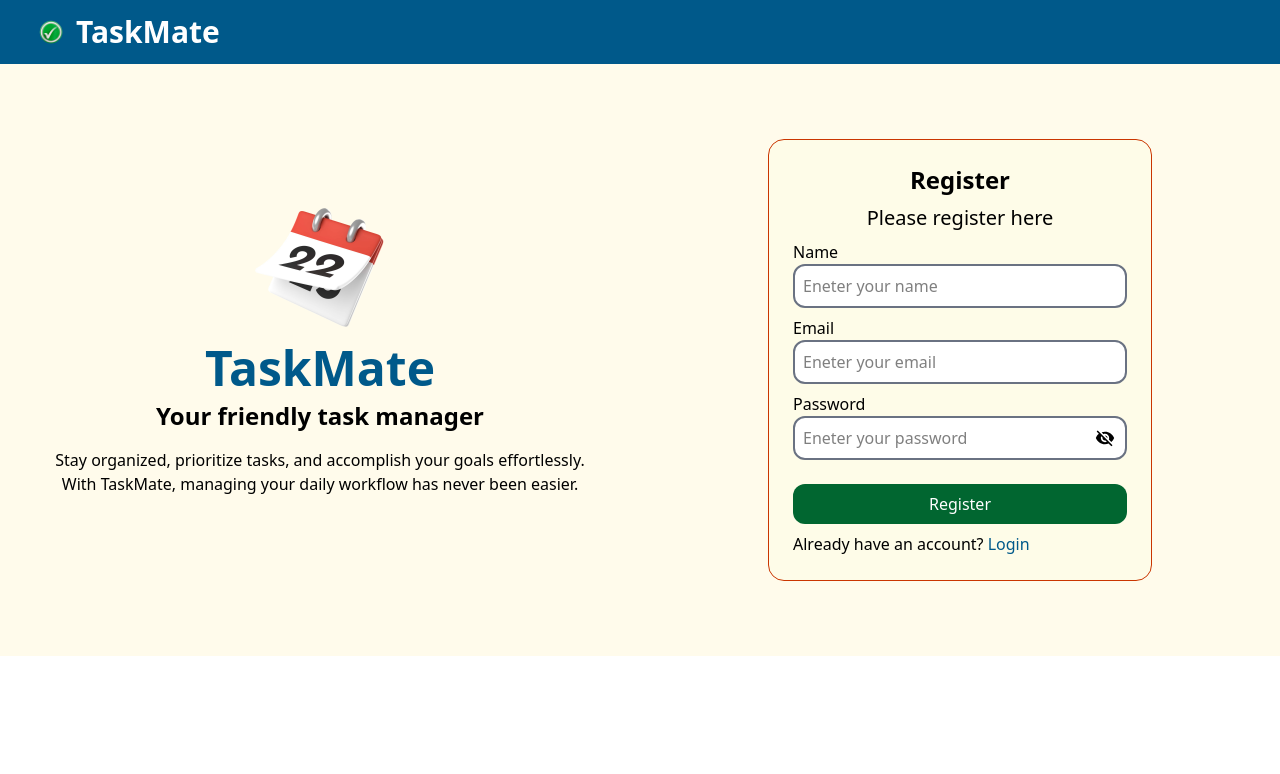
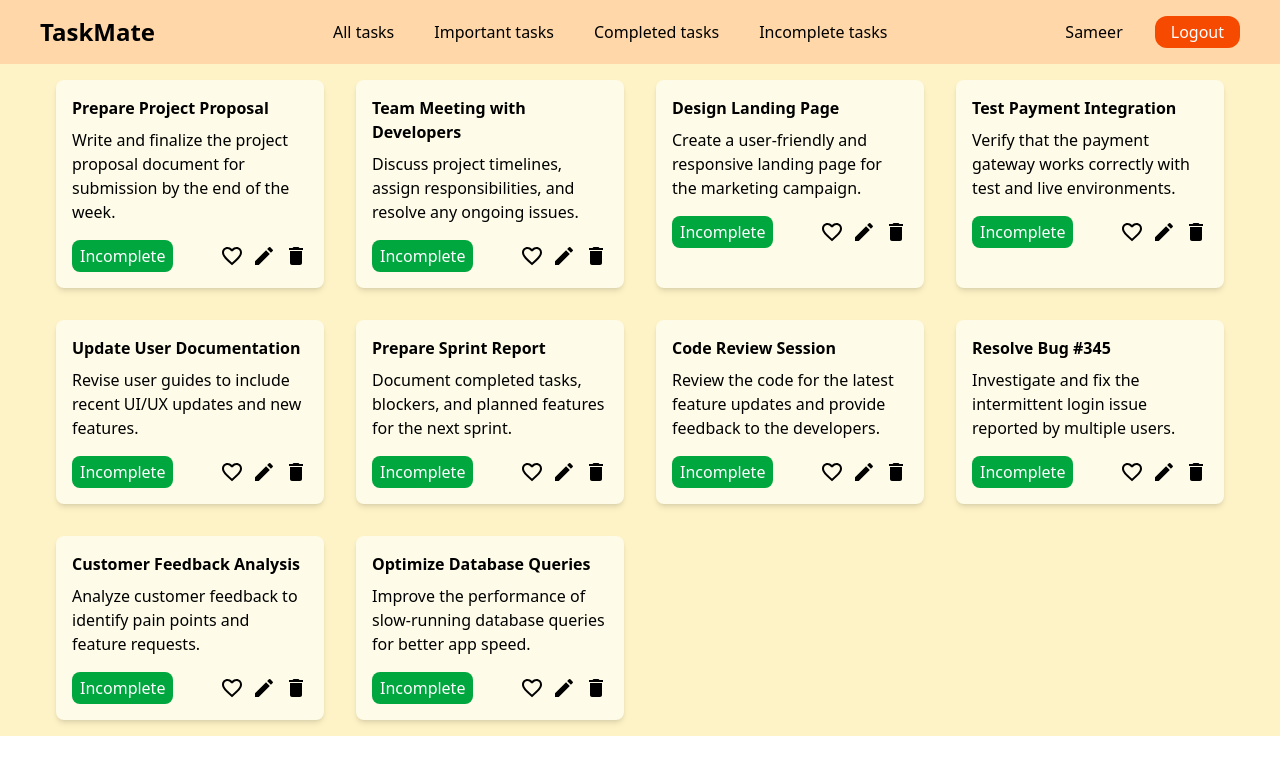
Before and after one commit to shravastee-thakur/TaskMate, a React (Vite) app in the folder Frontend/: page /tasks in a window 1280 px wide. Shown: the top 774 px of the page. Built offline with nearby package versions, Linux system fonts and the light colour scheme.

Commit message:
Tasks created

```diff
--- a/Frontend/package.json
+++ b/Frontend/package.json
@@ -18,6 +18,7 @@
     "axios": "^1.7.9",
     "react": "^18.3.1",
     "react-dom": "^18.3.1",
+    "react-router-dom": "^7.1.5",
     "tailwindcss": "^4.0.1"
   },
   "devDependencies": {
--- a/Frontend/src/App.jsx
+++ b/Frontend/src/App.jsx
@@ -1,10 +1,25 @@
 import React from "react";
 import Home from "./Pages/Home";
+import { BrowserRouter, Routes, Route } from "react-router";
+import Otp from "./Pages/Otp";
+import Tasks from "./Pages/Tasks";
+import ImportantTasks from "./Pages/ImportantTasks";
+import CompletedTasks from "./Pages/CompletedTasks";
+import IncompleteTasks from "./Pages/IncompleteTasks";
 
 function App() {
   return (
     <div className="h-screen">
-      <Home />
+      <BrowserRouter>
+        <Routes>
+          <Route path="/" element={<Home />} />
+          <Route path="/otp" element={<Otp />} />
+          <Route path="/tasks" element={<Tasks />} />
+          <Route path="/important" element={<ImportantTasks />} />
+          <Route path="/completed" element={<CompletedTasks />} />
+          <Route path="/incomplete" element={<IncompleteTasks />} />
+        </Routes>
+      </BrowserRouter>
     </div>
   );
 }
--- /dev/null
+++ b/Frontend/src/Components/Card.jsx
@@ -0,0 +1,90 @@
+import React from "react";
+import FavoriteBorderIcon from "@mui/icons-material/FavoriteBorder";
+import FavoriteIcon from "@mui/icons-material/Favorite";
+import EditIcon from "@mui/icons-material/Edit";
+import DeleteIcon from "@mui/icons-material/Delete";
+
+const Card = () => {
+  const tasks = [
+    {
+      title: "Prepare Project Proposal",
+      description:
+        "Write and finalize the project proposal document for submission by the end of the week.",
+    },
+    {
+      title: "Team Meeting with Developers",
+      description:
+        "Discuss project timelines, assign responsibilities, and resolve any ongoing issues.",
+    },
+    {
+      title: "Design Landing Page",
+      description:
+        "Create a user-friendly and responsive landing page for the marketing campaign.",
+    },
+    {
+      title: "Test Payment Integration",
+      description:
+        "Verify that the payment gateway works correctly with test and live environments.",
+    },
+    {
+      title: "Update User Documentation",
+      description:
+        "Revise user guides to include recent UI/UX updates and new features.",
+    },
+    {
+      title: "Prepare Sprint Report",
+      description:
+        "Document completed tasks, blockers, and planned features for the next sprint.",
+    },
+    {
+      title: "Code Review Session",
+      description:
+        "Review the code for the latest feature updates and provide feedback to the developers.",
+    },
+    {
+      title: "Resolve Bug #345",
+      description:
+        "Investigate and fix the intermittent login issue reported by multiple users.",
+    },
+    {
+      title: "Customer Feedback Analysis",
+      description:
+        "Analyze customer feedback to identify pain points and feature requests.",
+    },
+    {
+      title: "Optimize Database Queries",
+      description:
+        "Improve the performance of slow-running database queries for better app speed.",
+    },
+  ];
+
+  return (
+    <div className="grid grid-cols-4 gap-8 p-4">
+      {tasks &&
+        tasks.map((task, index) => {
+          return (
+            <div key={index} className="bg-yellow-50 p-4 rounded-lg shadow-md">
+              <h3 className="font-bold pb-2">{task.title}</h3>
+              <p>{task.description}</p>
+              <div className="flex justify-between items-center mt-4">
+                <div>
+                  <button className="bg-green-600 text-white rounded-lg px-2 py-1">
+                    Incomplete
+                  </button>
+                </div>
+
+                <div className="flex gap-2 items-center">
+                  <FavoriteBorderIcon />
+                  {/* <FavoriteIcon /> */}
+                  <EditIcon />
+                  <DeleteIcon />
+                </div>
+              </div>
+            </div>
+          );
+        })}
+    </div>
+  );
+};
+
+export default Card;
--- a/Frontend/src/Components/Header.jsx
+++ b/Frontend/src/Components/Header.jsx
@@ -2,9 +2,11 @@ import React, { useState } from "react";
 import VisibilityIcon from "@mui/icons-material/Visibility";
 import VisibilityOffIcon from "@mui/icons-material/VisibilityOff";
 import axios from "axios";
+import { useNavigate } from "react-router";
 
 const Header = () => {
-  const [state, setState] = useState("Login");
+  const Navigate = useNavigate();
+  const [isRegister, setiIsRegister] = useState(true);
   const [showPassword, setShowPassword] = useState(false);
 
   const [userDetails, setUserDetails] = useState({
@@ -13,7 +15,13 @@ const Header = () => {
     password: "",
   });
 
+  const [loginDetails, setLoginDetails] = useState({
+    email: "",
+    password: "",
+  });
+
   const handleChange = (e) => {
+    if (isRegister) {
       const { name, value } = e.target;
 
       setUserDetails({
@@ -21,32 +29,61 @@ const Header = () => {
         [name]: value,
       });
       console.log(userDetails);
+    } else {
+      const { name, value } = e.target;
+
+      setLoginDetails({
+        ...loginDetails,
+        [name]: value,
+      });
+      console.log(loginDetails);
+    }
   };
 
   const handleSubmit = async (e) => {
     e.preventDefault();
 
     try {
-      const res = await axios.post(
-        "http://localhost:3000/api/v1/user/signUp",
-        userDetails,
-        {
+      // endpoints
+      const endpoints = isRegister
+        ? "http://localhost:3000/api/v1/user/signUp"
+        : "http://localhost:3000/api/v1/user/login";
+
+      // payload
+      const payload = isRegister ? userDetails : loginDetails;
+
+      // send request
+      const res = await axios.post(endpoints, payload, {
         headers: {
           "Content-Type": "application/json",
         },
         withCredentials: true,
-        }
-      );
-
+      });
       console.log(res.data);
 
       if (res.data.success) {
-        alert("User created successfully");
+        alert(
+          isRegister
+            ? "User registered successfully"
+            : "User logged in successfully"
+        );
+        if (!isRegister) {
+          Navigate("/otp");
+        }
+
+        // clear fields
+        if (isRegister) {
           setUserDetails({
             name: "",
             email: "",
             password: "",
           });
+        } else {
+          setLoginDetails({
+            email: "",
+            password: "",
+          });
+        }
       }
     } catch (error) {
       alert(error.response.data.message);
@@ -74,12 +111,12 @@ const Header = () => {
             className="p-6 border rounded-2xl bg-yellow-50 border-orange-700"
           >
             <h1 className="text-2xl font-bold text-center">
-              {state ? "Register" : "Login"}
+              {isRegister ? "Register" : "Login"}
             </h1>
             <p className="text-xl text-center mt-2">
-              {state ? "Please register here" : "Please login here"}
+              {isRegister ? "Please register here" : "Please login here"}
             </p>
-            {state && (
+            {isRegister && (
               <div className="flex flex-col mt-2">
                 <label>Name</label>
                 <input
@@ -102,7 +139,7 @@ const Header = () => {
                 type="email"
                 placeholder="Eneter your email"
                 name="email"
-                value={userDetails.email}
+                value={isRegister ? userDetails.email : loginDetails.email}
                 className="outline-none border-2  bg-white border-gray-500 rounded-xl p-2"
               />
             </div>
@@ -115,7 +152,9 @@ const Header = () => {
                 type={showPassword ? "text" : "password"}
                 placeholder="Eneter your password"
                 name="password"
-                value={userDetails.password}
+                value={
+                  isRegister ? userDetails.password : loginDetails.password
+                }
                 className="outline-none border-2  bg-white border-gray-500 rounded-xl p-2"
               />
               <div className="absolute top-8 right-3">
@@ -140,15 +179,17 @@ const Header = () => {
                 type="submit"
                 className="w-full mt-4 bg-green-800 text-white p-2 rounded-xl cursor-pointer"
               >
-                {state ? "Register" : "Login"}
+                {isRegister ? "Register" : "Login"}
               </button>
               <p className="mt-2">
-                {state ? "Already have an account?" : "Don't have an account?"}
+                {isRegister
+                  ? "Already have an account?"
+                  : "Don't have an account?"}
                 <span
-                  onClick={() => setState(!state)}
+                  onClick={() => setiIsRegister(!isRegister)}
                   className="text-sky-800 cursor-pointer"
                 >
-                  {state ? " Login" : " Register"}
+                  {isRegister ? " Login" : " Register"}
                 </span>
               </p>
             </div>
--- /dev/null
+++ b/Frontend/src/Components/TopBar.jsx
@@ -0,0 +1,49 @@
+import React from "react";
+import { NavLink } from "react-router-dom";
+
+const TopBar = () => {
+  const data = [
+    {
+      title: "All tasks",
+      link: "/tasks",
+    },
+    {
+      title: "Important tasks",
+      link: "/important",
+    },
+    {
+      title: "Completed tasks",
+      link: "/completed",
+    },
+    {
+      title: "Incomplete tasks",
+      link: "/incomplete",
+    },
+  ];
+  return (
+    <div className="flex justify-between px-10 py-4 bg-orange-200">
+      <div>
+        <NavLink to={"/tasks"}>
+          <h1 className="text-2xl font-bold">TaskMate</h1>
+        </NavLink>
+      </div>
+      <div className="flex gap-10 justify-evenly items-center">
+        {data.map((item, index) => {
+          return (
+            <NavLink key={index} to={item.link}>
+              {item.title}
+            </NavLink>
+          );
+        })}
+      </div>
+      <div className="flex gap-8 items-center">
+        <h3>Sameer</h3>
+        <button className="bg-orange-600 text-white px-4 py-1 rounded-xl">
+          Logout
+        </button>
+      </div>
+    </div>
+  );
+};
+
+export default TopBar;
--- /dev/null
+++ b/Frontend/src/Pages/CompletedTasks.jsx
@@ -0,0 +1,13 @@
+import React from "react";
+import TopBar from "../Components/TopBar";
+
+const CompletedTasks = () => {
+  return (
+    <div>
+      <TopBar />
+      <h1>CompletedTasks</h1>
+    </div>
+  );
+};
+
+export default CompletedTasks;
--- a/Frontend/src/Pages/Home.jsx
+++ b/Frontend/src/Pages/Home.jsx
@@ -1,5 +1,4 @@
 import React from "react";
-import Otp from "./Otp";
 import Navbar from "../Components/Navbar";
 import Header from "../Components/Header";
 
@@ -8,7 +7,6 @@ const Home = () => {
     <div>
       <Navbar />
       <Header />
-      {/* <Otp /> */}
     </div>
   );
 };
--- /dev/null
+++ b/Frontend/src/Pages/ImportantTasks.jsx
@@ -0,0 +1,13 @@
+import React from "react";
+import TopBar from "../Components/TopBar";
+
+const ImportantTasks = () => {
+  return (
+    <div>
+      <TopBar />
+      <h1>ImportantTasks</h1>
+    </div>
+  );
+};
+
+export default ImportantTasks;
--- /dev/null
+++ b/Frontend/src/Pages/IncompleteTasks.jsx
@@ -0,0 +1,13 @@
+import React from "react";
+import TopBar from "../Components/TopBar";
+
+const IncompleteTasks = () => {
+  return (
+    <div>
+      <TopBar />
+      <h1>IncompleteTasks</h1>
+    </div>
+  );
+};
+
+export default IncompleteTasks;
--- /dev/null
+++ b/Frontend/src/Pages/Tasks.jsx
@@ -0,0 +1,18 @@
+import React from "react";
+import TopBar from "../Components/TopBar";
+import Card from "../Components/Card";
+
+const Tasks = () => {
+  return (
+    <div className="min h-screen">
+      <div className="bg-orange-200">
+        <TopBar />
+      </div>
+      <div className="bg-amber-100 px-10">
+        <Card />
+      </div>
+    </div>
+  );
+};
+
+export default Tasks;
```
Also changed, not shown: 2 other files (tests, documents, lock files or other folders). Lines whose indentation alone changed are shown as unchanged.
